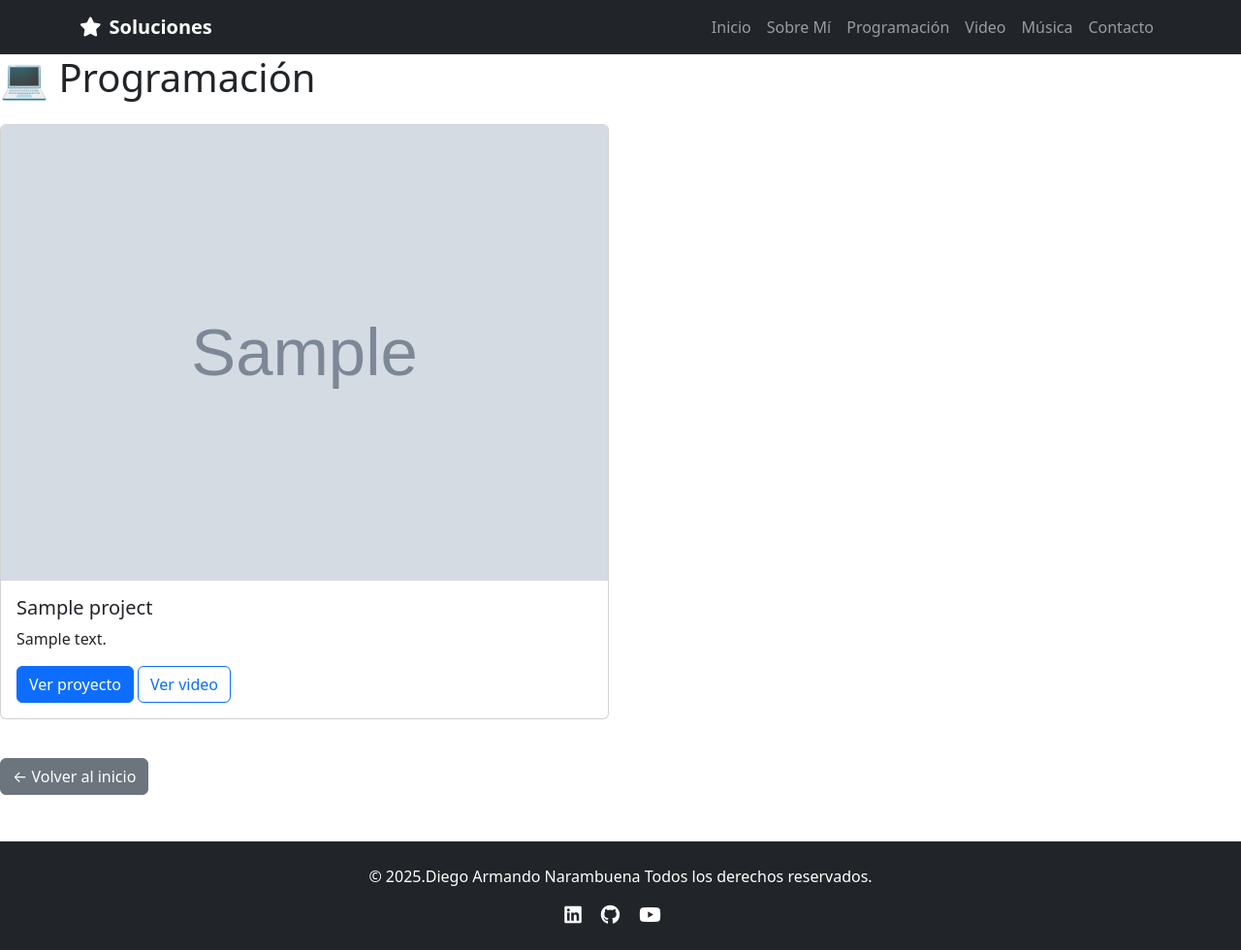
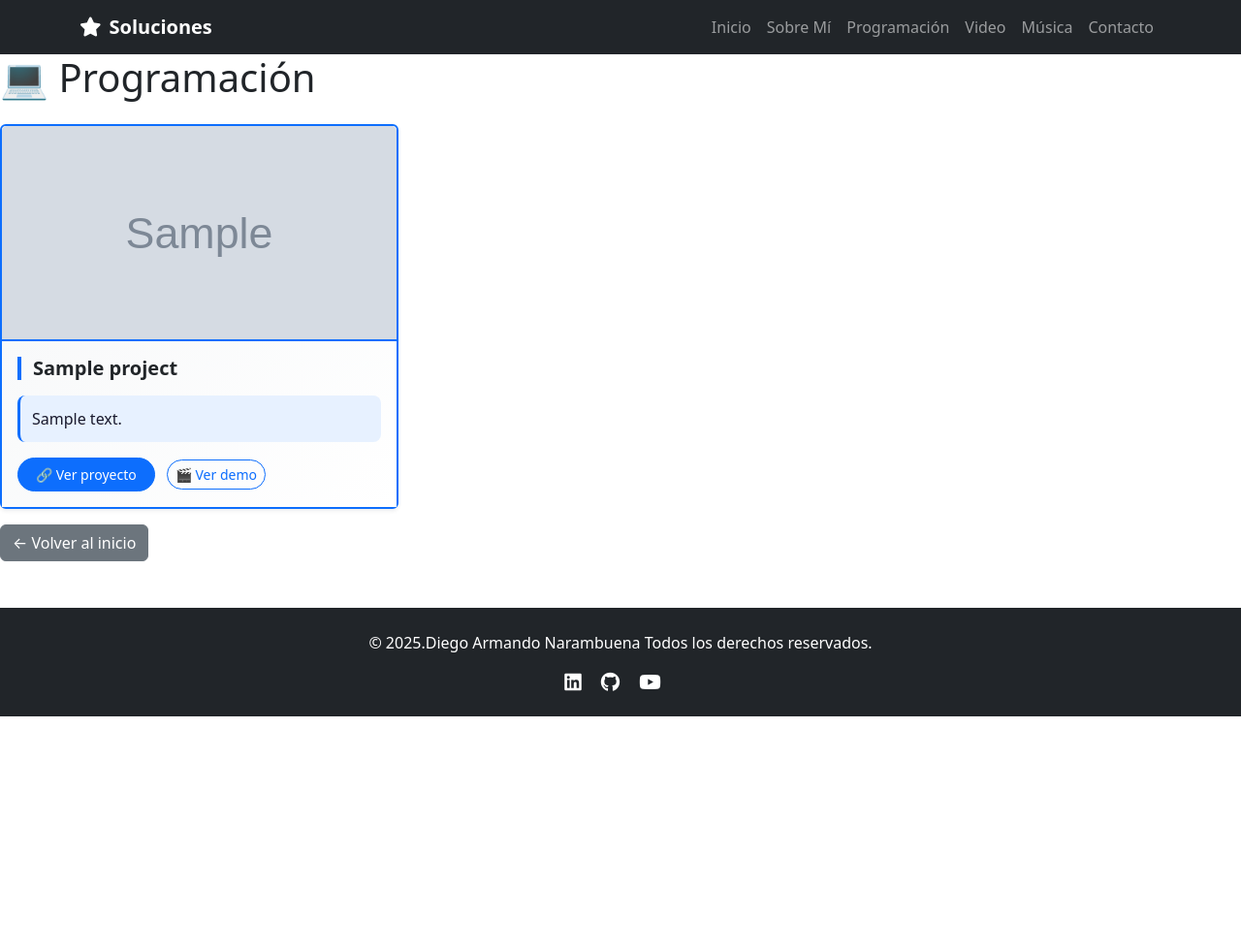
Before and after one commit to Baelavan/web_personal, a Django app: page /portfolio/code/ in a window 1280 px wide. Shown: the whole page at 97% size. After the commit the page ends 739 px from the top, so only its background shows below. Run offline with Django 3.2, Linux system fonts and the light colour scheme; tables that the repository leaves empty hold one stand-in row (values such as "Sample post"); grey boxes marked "Sample" are stand-in pictures.

Commit message:
Update category.html
cambios en las cards de proyecto para una mejor visualización

```diff
--- a/portfolio/templates/portfolio/category.html
+++ b/portfolio/templates/portfolio/category.html
@@ -15,22 +15,36 @@
         </h1>
 
         {% if projects %}
-        <div class="row">
+        <div class="row row-cols-1 row-cols-md-2 row-cols-lg-3 g-4">
             {% for project in projects %}
-            <div class="col-md-6 mb-4">
-                <div class="card">
+            <div class="col">
+                <div class="card h-100 border-primary border-2 shadow-sm" style="border-top: 4px solid #0d6efd;">
                     {% if project.image %}
-                    <img src="{{ project.image.url }}" class="card-img-top" alt="{{ project.title }}">
+                    <div class="image-wrapper" style="overflow: hidden; border-bottom: 2px solid #0d6efd;">
+                        <img src="{{ project.image.url }}" class="card-img-top" style="height: 220px; object-fit: cover; transition: transform 0.3s ease;" alt="{{ project.title }}">
+                    </div>
                     {% endif %}
-                    <div class="card-body">
-                        <h5 class="card-title">{{ project.title }}</h5>
-                        <p class="card-text">{{ project.description }}</p>
-                        {% if project.url %}
-                        <a href="{{ project.url }}" class="btn btn-primary" target="_blank">Ver proyecto</a>
-                        {% endif %}
-                        {% if project.video_url %}
-                        <a href="{{ project.video_url }}" class="btn btn-outline-primary" target="_blank">Ver video</a>
-                        {% endif %}
+                    <div class="card-body d-flex flex-column" style="background: linear-gradient(135deg, #f8f9fa 0%, #ffffff 100%);">
+                        <h5 class="card-title" style="border-left: 4px solid #0d6efd; padding-left: 12px; margin-bottom: 1rem; font-weight: 600;">
+                            {{ project.title }}
+                        </h5>
+                        <div class="description-box" style="background-color: #e7f1ff; padding: 12px; border-radius: 8px; border-left: 3px solid #0d6efd; margin-bottom: 1rem;">
+                            <p class="card-text" style="margin-bottom: 0; color: #1a1a2e; line-height: 1.5;">
+                                {{ project.description|truncatewords:35 }}
+                            </p>
+                        </div>
+                        <div class="mt-auto">
+                            {% if project.url %}
+                            <a href="{{ project.url }}" class="btn btn-primary btn-sm" target="_blank" style="border-radius: 20px; padding: 6px 18px;">
+                                🔗 Ver proyecto
+                            </a>
+                            {% endif %}
+                            {% if project.video_url %}
+                            <a href="{{ project.video_url }}" class="btn btn-outline-primary btn-sm" target="_blank" style="border-radius: 20px; margin-left: 8px;">
+                                🎬 Ver demo
+                            </a>
+                            {% endif %}
+                        </div>
                     </div>
                 </div>
             </div>
```
